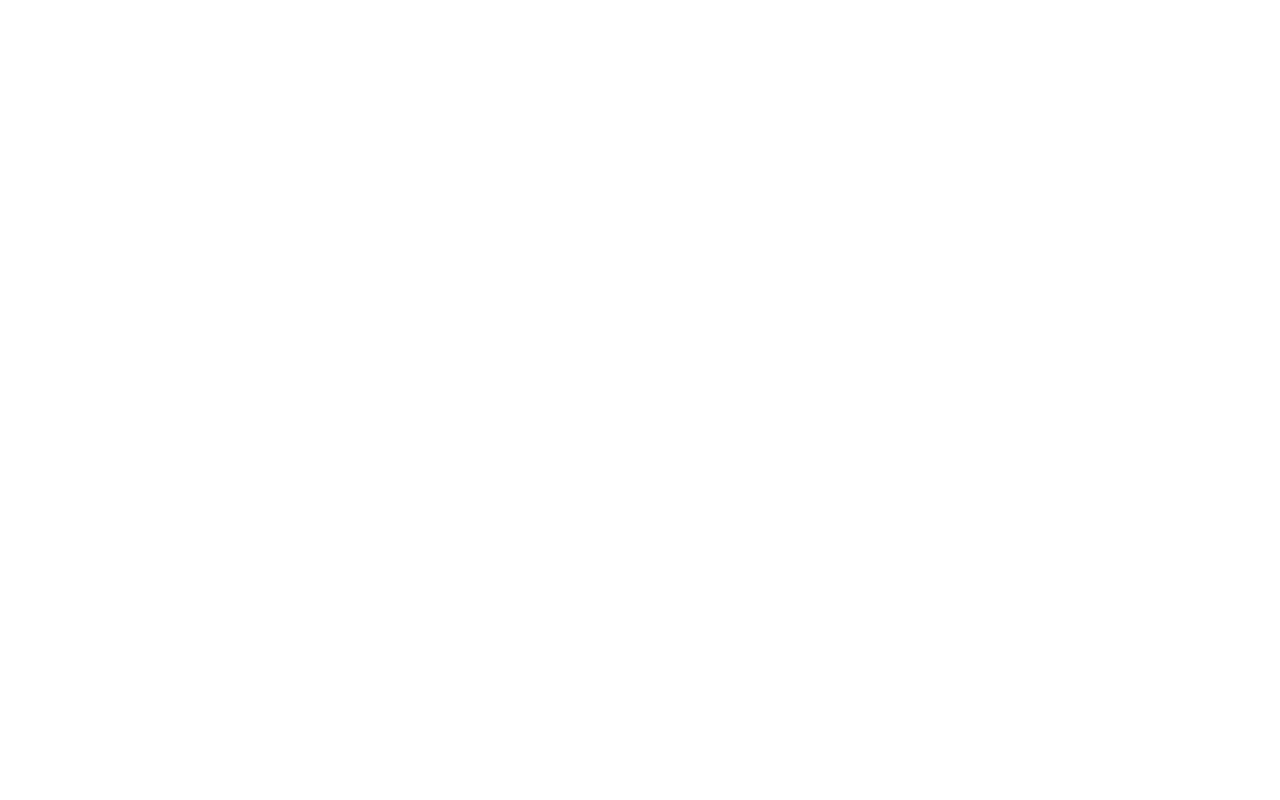
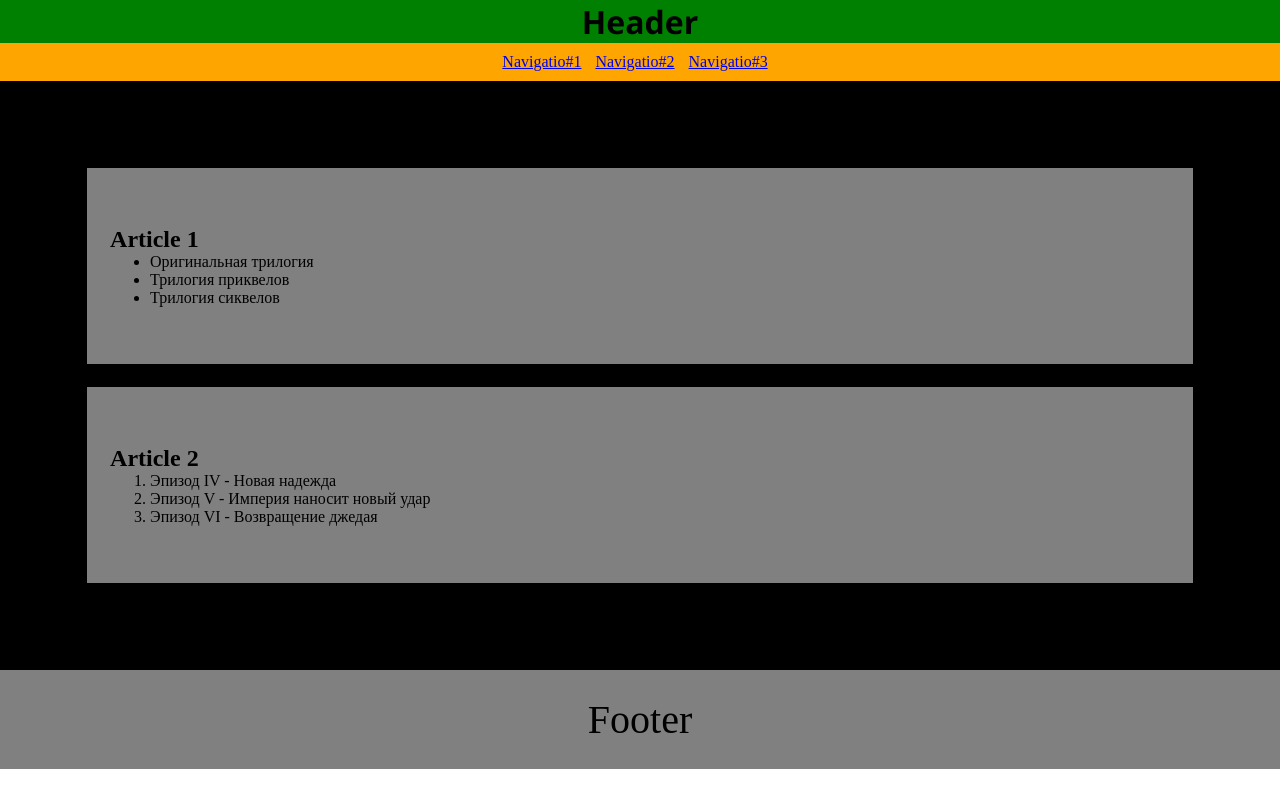
Before and after one commit to js-tasks-ru/htmlcss-20210610_drdiz, a website: page 02-dz0/01-semantic-mockup/solution.html in a window 1280 px wide. Drawn offline with Linux system fonts and the light colour scheme.

Commit message:
01-semantic-mockup

```diff
--- a/02-dz0/01-semantic-mockup/solution.html
+++ b/02-dz0/01-semantic-mockup/solution.html
@@ -1,4 +1,63 @@
 <!DOCTYPE html>
 <html lang="ru">
-    <!-- Ваше решение -->
+
+<head>
+    <meta charset="utf-8">
+    <title>Семантическая разметка страницы</title>
+    <link rel="stylesheet" type="text/css" href="style.css">
+</head>
+
+
+
+
+<body>
+    <header class="header">
+        <h1 class="header__title header__title_mod">Header</h1>
+        <nav class="nav">
+            <a class="nav__item" href="/">Navigatio#1</a>
+            <a class="nav__item" href="/">Navigatio#2</a>
+            <a class="nav__item" href="/">Navigatio#3</a>
+        </nav>
+    </header>
+    <main class="main">
+        <article class="main__article">
+            <h2>
+                Article 1
+            </h2>
+            <ul type="disc">
+                <li>
+                    Оригинальная трилогия
+                </li>
+                <li>
+                    Трилогия приквелов
+                </li>
+                <li>
+                    Трилогия сиквелов
+                </li>
+            </ul>
+
+        </article>
+        <article class="main__article">
+            <h2>
+                Article 2
+            </h2>
+            <ol>
+                <li>
+                    Эпизод IV - Новая надежда
+                </li>
+                <li>
+                    Эпизод V - Империя наносит новый удар
+                </li>
+                <li>
+                    Эпизод VI - Возвращение джедая
+                </li>
+            </ol>
+
+        </article>
+    </main>
+
+    <footer class="footer">
+        <p class="footer__text footer__text_mod">Footer</p>
+</body>
+
 </html>
--- /dev/null
+++ b/02-dz0/01-semantic-mockup/style.css
@@ -0,0 +1,60 @@
+* {
+    margin: 0%;
+}
+
+html {
+    padding: 0;
+}
+
+.header {
+    display: block;
+}
+
+.header__title {
+    display: block;
+    background: green;
+    text-align: center;
+    padding: 0%;
+}
+
+.header__title_mod {
+    font-family: 'Segoe UI', Tahoma, Geneva, Verdana, sans-serif;
+    font-size: 2rem;
+}
+
+.main {
+    padding: 5%;
+    background-color: rgb(0, 0, 0);
+}
+
+.main__article {
+    display: block;
+    background-color: grey;
+    margin: 2%;
+    padding: 5% 2%;
+}
+
+.nav {
+    display: block;
+    padding: 10px 5px;
+    text-align: center;
+    background-color: orange;
+}
+
+.nav__item {
+    margin-right: 10px;
+}
+
+.footer {
+    background-color: grey;
+}
+
+.footer__text {
+    display: block;
+    text-align: center;
+    padding: 2%;
+}
+
+.footer__text_mod {
+    font-size: 2.5rem;
+}
```
